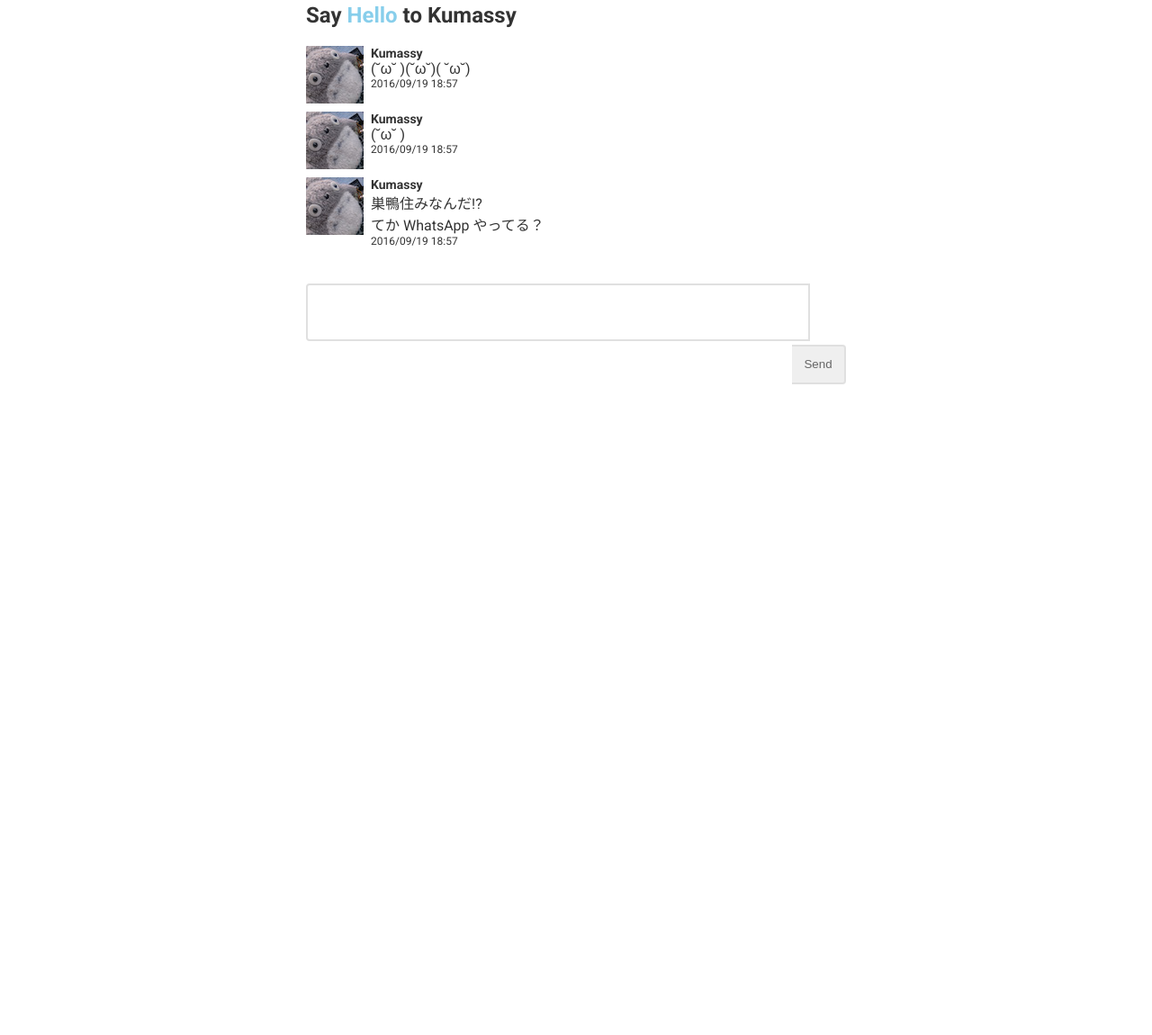
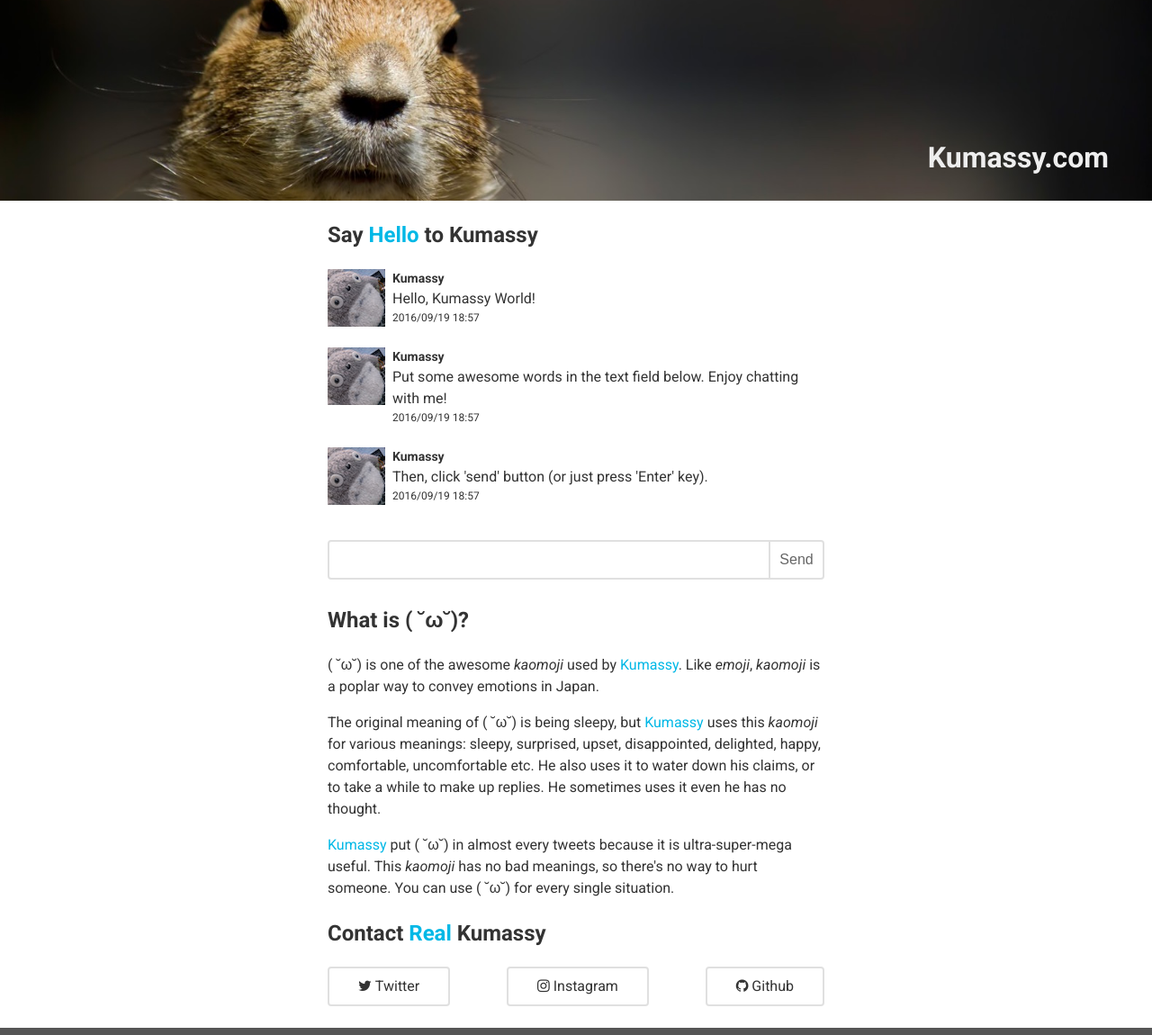
Before and after one commit to Kumassy/Kumassy.github.io, a website: page index.html in a window 1280 px wide. Shown: the part 17-1167 px from the top of the page at 90% size. Before the commit the page ends 800 px from the top, so only its background shows below. Drawn offline with Linux system fonts and the light colour scheme.

Commit message:
done all works around front page

```diff
--- a/_scss/styles.scss
+++ b/_scss/styles.scss
@@ -1,9 +1,21 @@
-// @import url(http://fonts.googleapis.com/earlyaccess/notosansjp.css);
-// @import url(http://fonts.googleapis.com/earlyaccess/notosansjapanese.css);
-// @import 'https://fonts.googleapis.com/css?family=Open+Sans:400,700|Roboto|Roboto+Condensed';
-@import 'https://fonts.googleapis.com/css?family=Roboto:400,700';
+@import 'https://fonts.googleapis.com/css?family=Roboto:400,400i,700';
 
-@import url("../node_modules/sanitize.css/sanitize.css");
+// @import url("../node_modules/sanitize.css/sanitize.css");
+// @import url("../node_modules/font-awesome/css/font-awesome.css");
+
+
+@mixin basic-container(){
+	max-width: 600px;
+	padding: 0 24px;
+	margin: 0 auto;
+}
+span.highlight{
+	// color: skyblue;
+	color: #00b8e6;
+}
+i{
+	font-style: italic;
+}
 body{
 	color: #333;
 	/*font-family: "メイリオ", sans-serif;*/
@@ -12,16 +24,31 @@
 	font-family: 'Roboto', 'Noto Sans Japanese', sans-serif;
 	height: 100%;
 }
+header{
+	min-height: 240px;
+	background-image: url("../top.jpg");
+	// background-size:100% auto;
+	background-size: cover;
+	background-repeat: no-repeat;
+	background-position: left center;
+	// img{
+	// 	width: 100%;
+	// 	height: auto;
+	// }
+	position: relative;
+	h1{
+		position: absolute;
+		margin: 0;
+		right: 48px;
+		bottom: 24px;
+		color: #eee;
+	}
+}
 #chatroom{
-	max-width: 600px;
-	padding: 0 24px;
-	margin: 0 auto;
-
-	h2{
-		span.highlight{
-			color: skyblue;
-		}
-	}
+	// max-width: 600px;
+	// padding: 0 24px;
+	// margin: 0 auto;
+	@include basic-container();
 
 	ul{
 		list-style: none;
@@ -89,3 +116,46 @@
 		}
 	}
 }
+#suyaa{
+	@include basic-container();
+
+}
+#social{
+	@include basic-container();
+
+	padding-bottom: 24px;
+	ul{
+		list-style: none;
+		padding: 0;
+		margin: 0;
+		display: flex;
+		justify-content: space-between;
+		flex-wrap: wrap;
+
+		li.item{
+			// padding: 8px 32px;
+			border: 2px solid #E0E0E0;
+			border-radius: 4px;
+
+			a{
+				display: block;
+				padding: 8px 32px;
+				width: 100%;
+				height: 100%;
+				color: #333;
+				text-decoration: none;
+			}
+
+			i.fa{
+				padding-right: 4px;
+			}
+		}
+	}
+
+}
+footer{
+	background-color: #555;
+	height: 8px;
+	width: 100%;
+
+}
--- a/index.html
+++ b/index.html
@@ -2,16 +2,23 @@
 <html>
 <head>
 	<meta charset="utf-8">
-	<title>Kumassy I/O</title>
+	<title>Kumassy.com</title>
 
 	<meta name="author" content="Kumassy">
-	<meta name="description" content="">
-	<meta name="keywords" content="">
+	<meta name="description" content="Kumassy website">
+	<meta name="keywords" content="Kumassy">
 
-	<meta name="viewport" content="width=device-width, initial-scale=1, maximum-scale=1">
+	<meta name="viewport" content="width=device-width, initial-scale=1">
+	<meta name="theme-color" content="#555">
+	<link href="https://maxcdn.bootstrapcdn.com/font-awesome/4.6.3/css/font-awesome.min.css" rel="stylesheet" integrity="sha384-T8Gy5hrqNKT+hzMclPo118YTQO6cYprQmhrYwIiQ/3axmI1hQomh7Ud2hPOy8SP1" crossorigin="anonymous">
+	<!-- <link href="https://cdnjs.cloudflare.com/ajax/libs/sanitize.css/2.0.0/sanitize.min.css" rel="stylesheet"> -->
+	<link href="css/sanitize.css" rel="stylesheet">
 	<link rel="stylesheet" type="text/css" href="css/styles.css">
 </head>
 <body>
+	<header>
+		<h1>Kumassy.com</h1>
+	</header>
 	<div id="chatroom">
 		<h2>Say <span class="highlight">Hello</span> to Kumassy</h2>
 		<ul>
@@ -21,7 +28,7 @@
 				</div>
 				<div class="message_content">
 					<div class="name">Kumassy</div>
-					<div class="message">(˘ω˘ )(˘ω˘)( ˘ω˘)</div>
+					<div class="message">Hello, Kumassy World!</div>
 					<div class="timestamp">2016/09/19 18:57</div>
 				</div>
 			</li>
@@ -31,7 +38,7 @@
 				</div>
 				<div class="message_content">
 					<div class="name">Kumassy</div>
-					<div class="message">(˘ω˘ )</div>
+					<div class="message">Put some awesome words in the text field below. Enjoy chatting with me!</div>
 					<div class="timestamp">2016/09/19 18:57</div>
 				</div>
 			</li>
@@ -41,7 +48,7 @@
 				</div>
 				<div class="message_content">
 					<div class="name">Kumassy</div>
-					<div class="message">巣鴨住みなんだ!?<br>てか WhatsApp やってる？</div>
+					<div class="message">Then, click 'send' button (or just press 'Enter' key).</div>
 					<div class="timestamp">2016/09/19 18:57</div>
 				</div>
 			</li>
@@ -51,6 +58,22 @@
 			<button>Send</button>
 		</div>
 	</div>
+	<div id="suyaa">
+		<h2>What is ( ˘ω˘)?</h2>
+		<p>( ˘ω˘) is one of the awesome <i>kaomoji</i> used by <span class="highlight">Kumassy</span>. Like <i>emoji</i>, <i>kaomoji</i> is a poplar way to convey emotions in Japan.</p>
+		<p>The original meaning of ( ˘ω˘) is being sleepy, but <span class="highlight">Kumassy</span> uses this <i>kaomoji</i> for various meanings: sleepy, surprised, upset, disappointed, delighted, happy, comfortable, uncomfortable etc. He also uses it to water down his claims, or to take a while to make up replies. He sometimes uses it even he has no thought.</p>
+		<p><span class="highlight">Kumassy</span> put ( ˘ω˘) in almost every tweets because it is ultra-super-mega useful. This <i>kaomoji</i> has no bad meanings, so there's no way to hurt someone. You can use ( ˘ω˘) for every single situation.</p>
+	</div>
+	<div id="social">
+		<h2>Contact <span class="highlight">Real</span> Kumassy</h2>
+		<ul>
+			<li class="item"><a href="https://twitter.com/kumassy_"><i class="fa fa-twitter" aria-hidden="true"></i>Twitter</a></li>
+			<li class="item"><a href="https://www.instagram.com/kumassy_/"><i class="fa fa-instagram" aria-hidden="true"></i>Instagram</a></li>
+			<li class="item"><a href="https://github.com/Kumassy"><i class="fa fa-github" aria-hidden="true"></i>Github</a></li>
+		</ul>
+	</div>
+	<footer>
+	</footer>
 
 
 
--- a/js/script.js
+++ b/js/script.js
@@ -1,7 +1,7 @@
 "use strict";
 
 function insert_message(img_src, name, message) {
-  var div = "\n    <li class=\"item\">\n      <div class=\"message_icon\">\n        <img class=\"avatar\" src=\"./" + img_src + "\">\n      </div>\n      <div class=\"message_content\">\n        <div class=\"name\">" + name + "</div>\n        <div class=\"message\">" + message + "</div>\n        <div class=\"timestamp\">" + new Date().toLocaleDateString('ja-JP', { hour: "2-digit", minute: "2-digit", second: "2-digit" }) + "</div>\n      </div>\n    </li>\n  ";
+  var div = "\n    <li class=\"item\">\n      <div class=\"message_icon\">\n        <img class=\"avatar\" src=\"./" + img_src + "\">\n      </div>\n      <div class=\"message_content\">\n        <div class=\"name\">" + name + "</div>\n        <div class=\"message\">" + message + "</div>\n        <div class=\"timestamp\">" + new Date().toLocaleDateString('ja-JP', { hour: "2-digit", minute: "2-digit" }) + "</div>\n      </div>\n    </li>\n  ";
   var message_list = document.querySelector('#chatroom ul');
   message_list.insertAdjacentHTML('beforeend', div);
 
--- a/package.json
+++ b/package.json
@@ -17,6 +17,7 @@
   },
   "homepage": "https://github.com/Kumassy/Kumassy.github.io#readme",
   "dependencies": {
+    "font-awesome": "^4.6.3",
     "gulp": "^3.9.1",
     "sanitize.css": "^4.1.0"
   },
```
Also changed, not shown: _you-icon.jpg (deleted), css/sanitize.css (added), css/styles.css, top.jpg (added).
